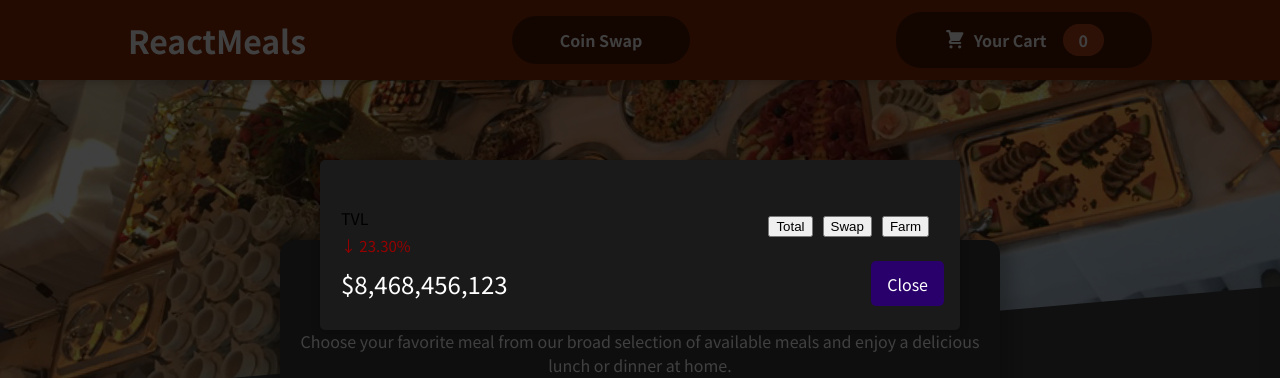
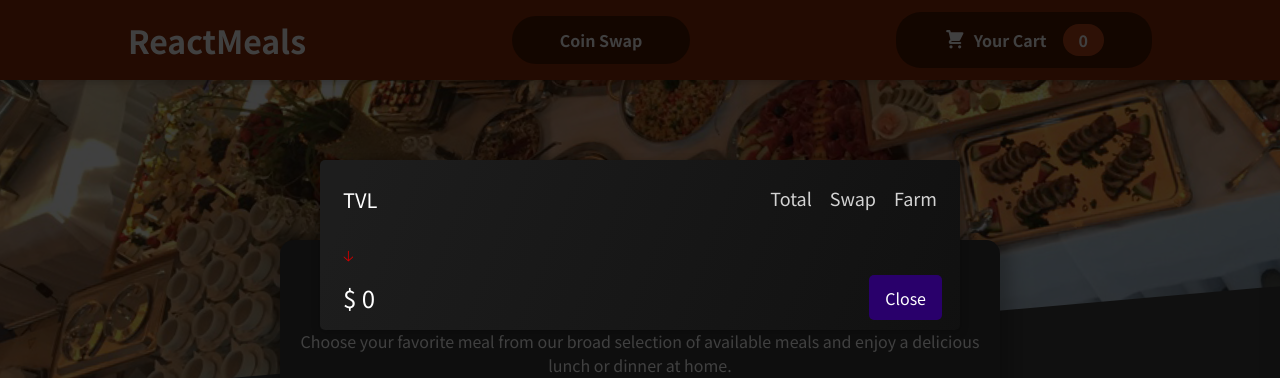
Before and after one commit to Patrykshub/A-Food-Order-App, a React (Create React App) app: page / in a window 1280 px wide. Both pictures are taken after a click on the button "Coin Swap". Shown: the top 378 px of the page. Built offline with nearby package versions, Linux system fonts and the light colour scheme; no server answers.

Commit message:
feat: CoinSwap 03

```diff
--- a/src/components/Jacob/CoinSwap.js
+++ b/src/components/Jacob/CoinSwap.js
@@ -1,11 +1,40 @@
-import React from "react";
+import React, { useState, useEffect} from "react";
 import classes from "../Layout/HeaderCartButton.module.css";
 import Modal02 from "./Modal02";
 import cls from "./Input-css.module.css";
 
 const CoinSwap = (props) => {
-  const [showStatements, setShowStatements] = React.useState(false);
+  const [showStatements, setShowStatements] = useState(false);
   const onClick = () => setShowStatements(!showStatements);
+
+
+
+
+const [totalValue, setTotalValue] = useState(0);
+  const [isActive, setIsActive] = useState(false);
+
+  function toggle() {
+    setIsActive(!isActive);
+  }
+
+  function reset() {
+    setTotalValue(0);
+    setIsActive(false);
+  }
+
+  useEffect(() => {
+    let totalValue = null;
+    if (isActive) {
+      totalValue = setInterval(() => {
+        setTotalValue(totalValue => Math.floor(Math.random() *1000000000000));
+      }, 1000);
+    } else if (!isActive && totalValue !== 0) {
+      clearInterval(totalValue);
+    }
+    return () => clearInterval(totalValue);
+  }, [isActive, totalValue]);
+
+
 
   return (
     <div onClick={props.onClick}>
@@ -18,22 +47,22 @@ const CoinSwap = (props) => {
         <Modal02 onClick={onClick}>
           <div>
             <div className={cls.topdiv}>
-              <div className={cls.tvl}></div>
+              <div className={cls.tvl}>
                 TVL
                 <div className={cls.valuesOnTheRight}>
-                  <button className={cls.topdiv}>Total</button>
-                  <button className={cls.topdiv}>Swap</button>
-                  <button className={cls.topdiv}>Farm</button>
-
+                  <div className={cls.items}>Total</div>
+                  <div style={{color: isActive ? 'blue' : 'lightgray', marginLeft: 18, }} onClick={toggle}>Swap</div>
+                  <div className={cls.items}>Farm</div>
+                </div>
               </div>
             </div>
 
-            <div className={cls.percentage}>↓ 23.30%</div>
+            <div className={cls.percentage}>🡣 {}</div>
             <div className={cls.content}>
-              <div className={cls.totalVolume}>$8,468,456,123</div>
-                <button className={classes.closingButton} onClick={onClick}>
-                  Close
-                </button>
+              <div className={cls.totalVolume}>$ {totalValue.toLocaleString()}</div>
+              <button className={classes.closingButton} onClick={onClick}>
+                Close
+              </button>
             </div>
           </div>
         </Modal02>
--- a/src/components/Jacob/CoinSwap.module.css
+++ b/src/components/Jacob/CoinSwap.module.css
@@ -14,8 +14,11 @@
   left:20% ;
   width: 528px;
   height: 170px;
-  background-color: rgb(26, 26, 26);
-  padding: 1rem;
+  background: linear-gradient(111.98deg,rgba(255, 255, 255, 0.05) 5%, rgba(0, 0, 0, 0.03) 100%);
+  background-color: rgb(17, 17, 17);
+  padding-top: 20px;
+  padding-right: 18px;
+  padding-left: 18px;
   border-radius: 5px;
   box-shadow: 0 2px 8px rgba(0, 0, 0, 0.25);
   z-index: 30;
--- a/src/components/Jacob/Input-css.module.css
+++ b/src/components/Jacob/Input-css.module.css
@@ -1,29 +1,48 @@
+.topdiv {
+    margin: 5px;
+    align-items: center;
+}
+
+
 .tvl {
     color: white;
     font-size:20px;
-    margin: 5px;
     margin-bottom: 30px;
 }
+
 .valuesOnTheRight {
+    font-size: 18px;
     display: flex;
-    margin: 5px;
     color: lightgray;
     float: right;
+    justify-content: flex-end ;
 }
-.topdiv {
-    margin: 5px
+
+.items {
+    margin-left: 18px;
 }
+.items:active {
+    color: blue;
+    text-decoration: underline ;
+}
+.active {
+    color: blue;
+    text-decoration: underline ;
+}
+
 .totalVolume {
     margin: 5px;
     color: white;
     font-size: 24px;
     justify-items: center;
 }
+
 .percentage {
     margin: 5px;
     font-size: 15px;
-    color: rgb(149, 0, 0);
+    color: rgb(204, 0, 0);
 }
+
 .content {
     justify-content: space-between;
     display: flex;
```
Also changed, not shown: src/components/Jacob/Total.js (added), 1 other file (tests, documents, lock files or other folders).
